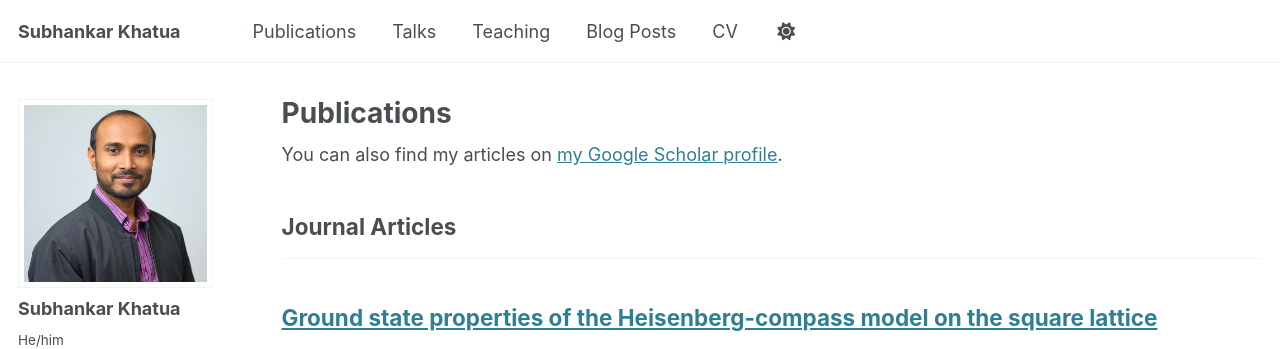
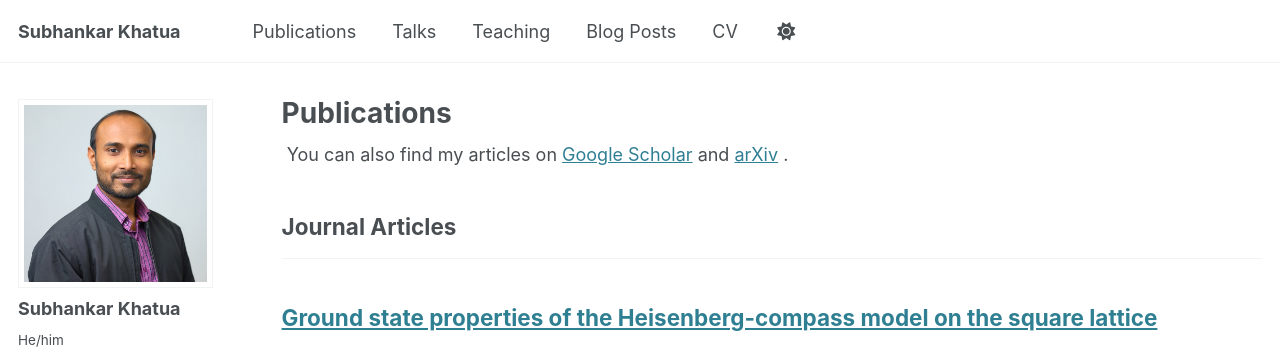
Before and after one commit to subhankar-khatua/subhankar-khatua.github.io, a Jekyll site: the page built from _pages/publications.html, in a window 1280 px wide and 900 px high. Shown: the top 349 px of the window. Built offline with Jekyll 4.4.1, drawn with Linux system fonts in a browser that asks for light colours; some web fonts are replaced.

Commit message:
Update publications.html

```diff
--- a/_pages/publications.html
+++ b/_pages/publications.html
@@ -4,9 +4,22 @@ title: "Publications"
 permalink: /publications/
 author_profile: true
 ---
-
+<!--
 {% if site.author.googlescholar %}
   <div class="wordwrap">You can also find my articles on <a href="{{site.author.googlescholar}}">my Google Scholar profile</a>.</div>
+{% endif %}
+-->
+{% if site.author.googlescholar or site.author.arxiv %}
+  <div class="wordwrap">
+    You can also find my articles on
+    {% if site.author.googlescholar %}
+      <a href="{{site.author.googlescholar}}">Google Scholar</a>
+    {% endif %}
+    {% if site.author.googlescholar and site.author.arxiv %} and {% endif %}
+    {% if site.author.arxiv %}
+      <a href="{{site.author.arxiv}}">arXiv</a>
+    {% endif %}.
+  </div>
 {% endif %}
 
 {% include base_path %}
```
